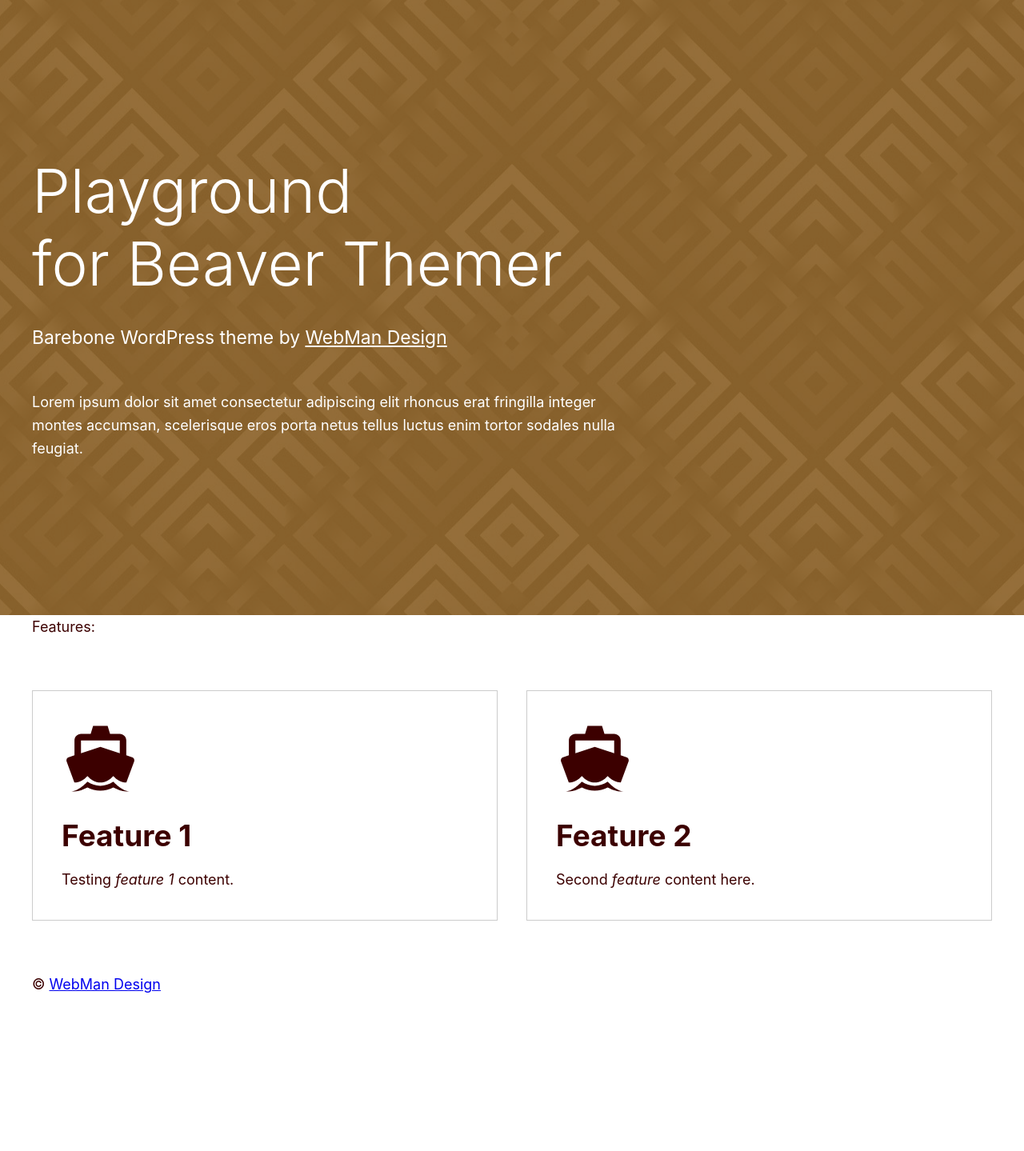
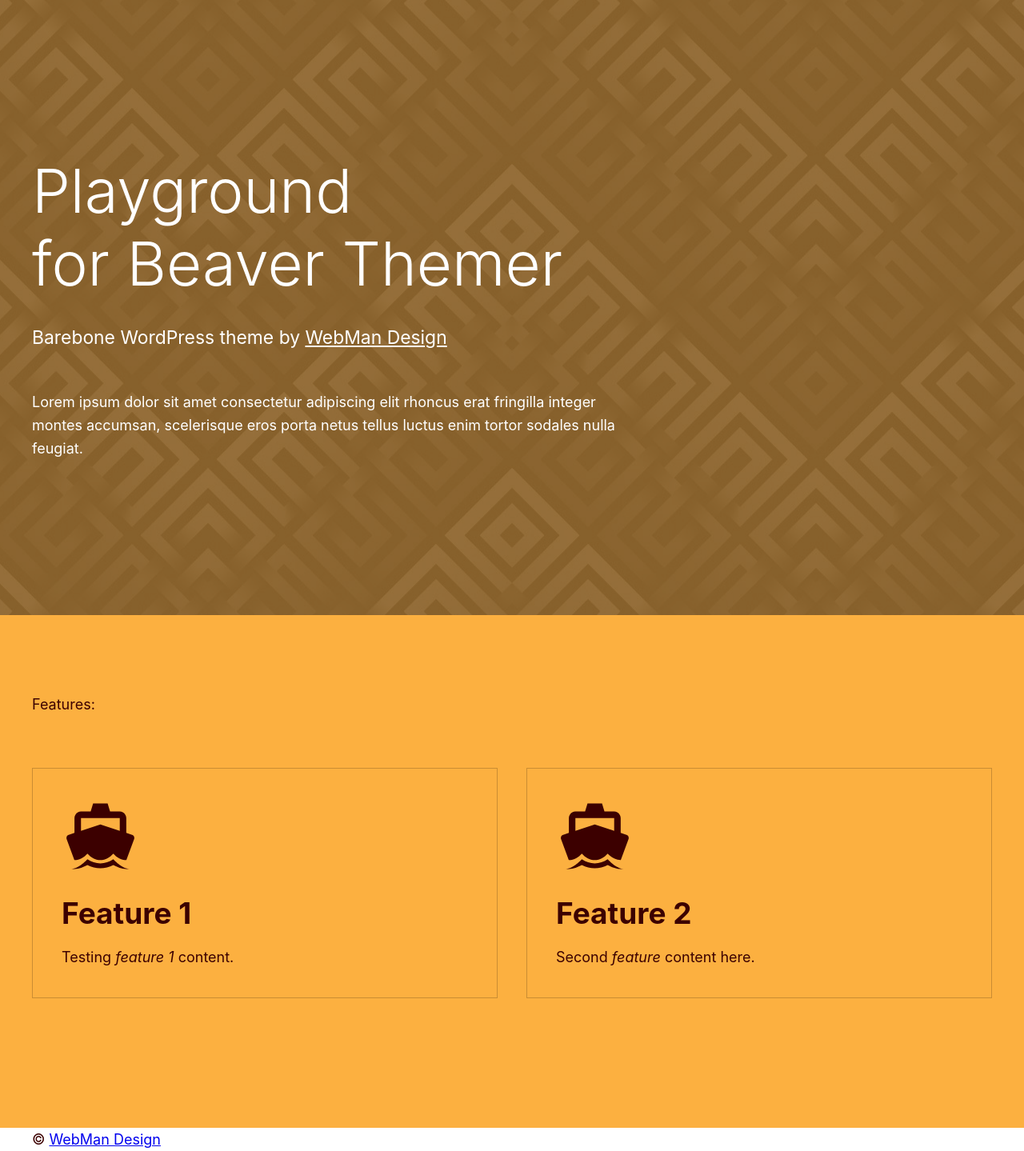
Before and after one commit to webmandesign/playground-for-beaver-themer, a Jekyll site: the page built from index.md, in a window 1280 px wide. Shown: the whole page at 80% size. Built offline with Jekyll 4.4.1, drawn with Linux system fonts in a browser that asks for light colours; before the commit the page ends 1245 px from its top, so only the background shows below that.

Commit message:
* Fixing styles

```diff
--- a/_sass/content/_content.scss
+++ b/_sass/content/_content.scss
@@ -1,4 +1,4 @@
-.site-footer {
+.site-content {
 	padding: 5.387em 0;
 	background-color: #fcb040;
 }
```
